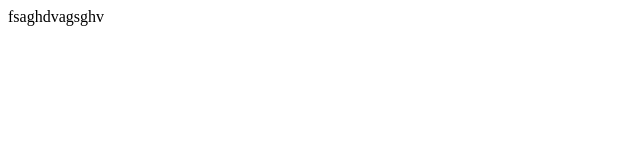
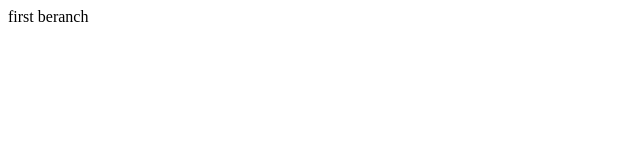
Before and after one commit to vikasmighty/test-demo, a plain HTML site: page faq.html in a window 1280 px wide. Shown: the full height of the page, 0-640 px from the left. Drawn offline with Linux system fonts and the light colour scheme.

Commit message:
commit changes

```diff
--- a/faq.html
+++ b/faq.html
@@ -4,6 +4,6 @@
 	<title>FAQ</title>
 </head>
 <body>
-fsaghdvagsghv
+first beranch
 </body>
 </html>
```
